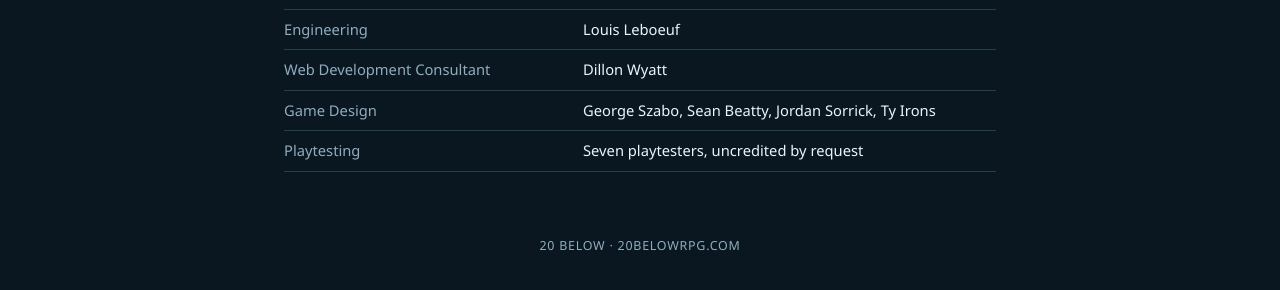
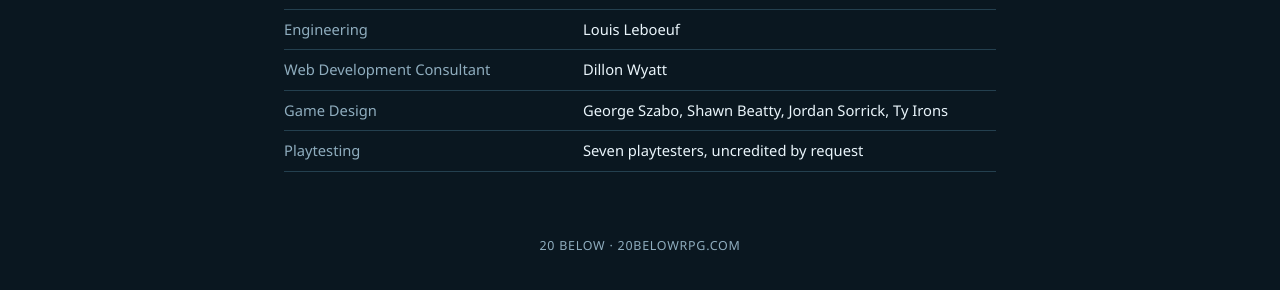
Before and after one commit to feralucce/20_Below, a Jekyll site: the page built from docs/case-study-ai-workflow.html, in a window 1280 px wide and 900 px high, scrolled down 2603 px. Shown: the part 564-854 px from the top of the window. Built offline with Jekyll 4.4.1, drawn with Linux system fonts in a browser that asks for light colours.

Commit message:
Portfolio: correct Shawn Beatty's name in the team credits
Co-Authored-By: Claude Opus 5.5 <noreply@anthropic.com>

```diff
--- a/docs/case-study-ai-workflow.html
+++ b/docs/case-study-ai-workflow.html
@@ -110,7 +110,7 @@
     <tr><td>Language</td><td>Rilla Scarberry</td></tr>
     <tr><td>Engineering</td><td>Louis Leboeuf</td></tr>
     <tr><td>Web Development Consultant</td><td>Dillon Wyatt</td></tr>
-    <tr><td>Game Design</td><td>George Szabo, Sean Beatty, Jordan Sorrick, Ty Irons</td></tr>
+    <tr><td>Game Design</td><td>George Szabo, Shawn Beatty, Jordan Sorrick, Ty Irons</td></tr>
     <tr><td>Playtesting</td><td>Seven playtesters, uncredited by request</td></tr>
   </table>
 
```
